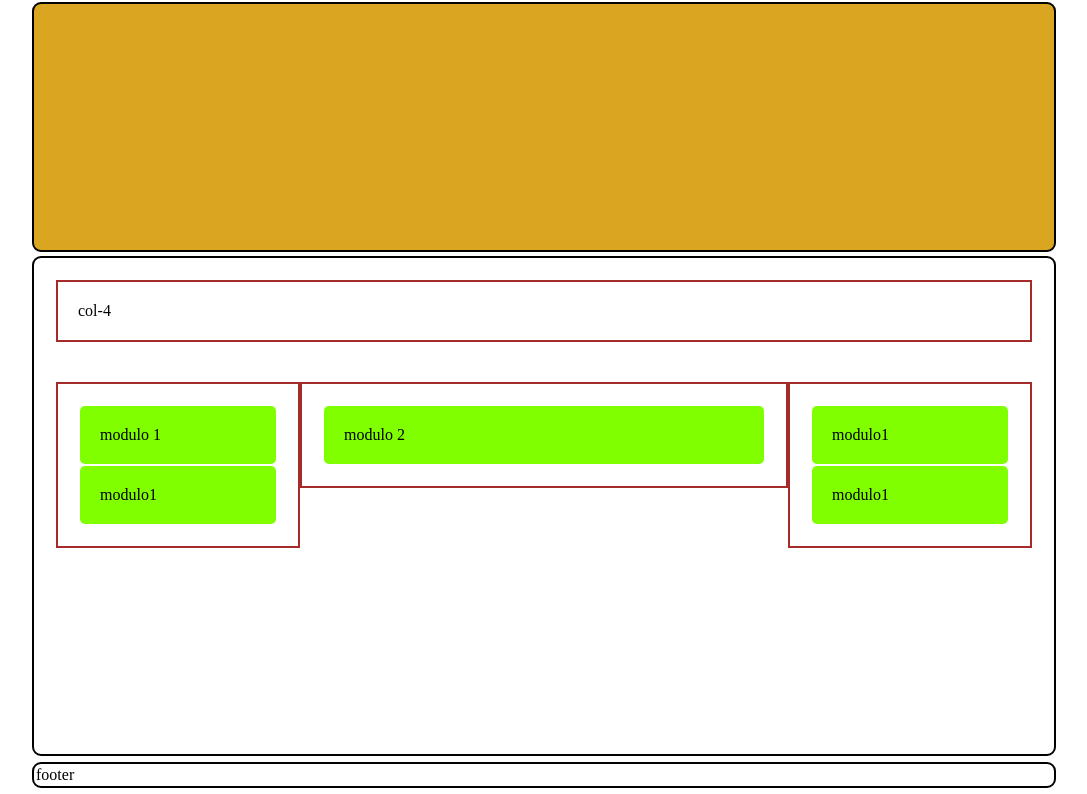
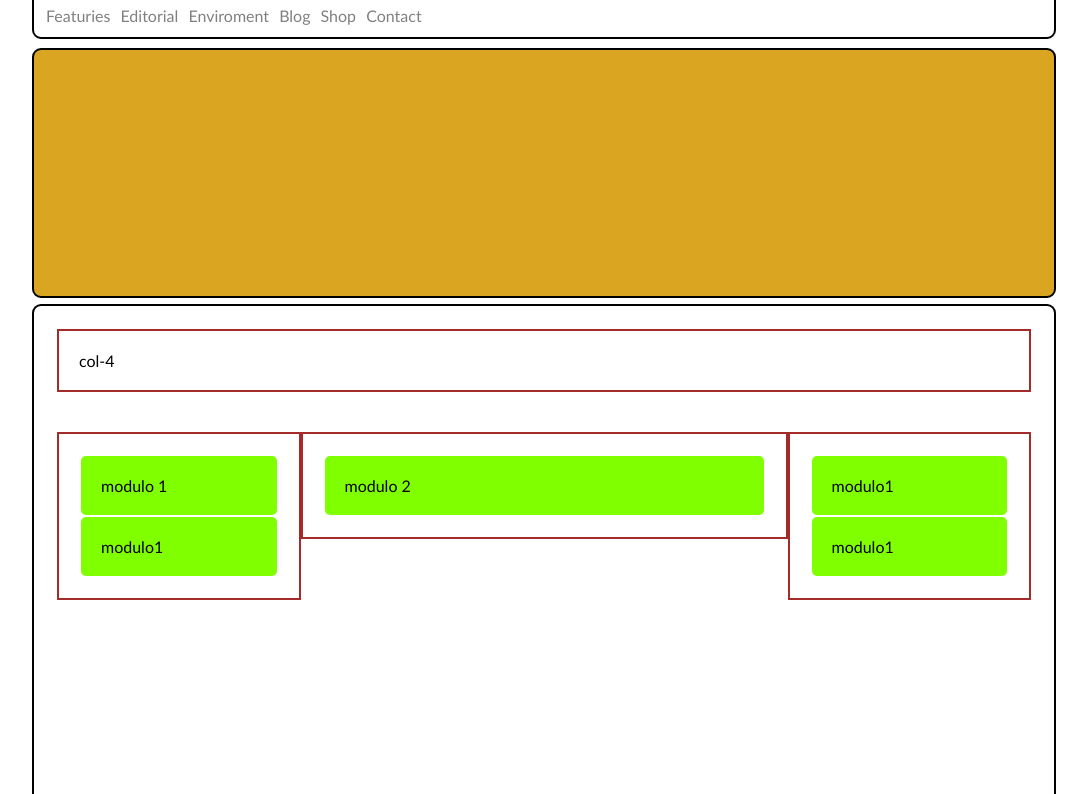
Before and after one commit to stefanom13/htmlcss-wp, a plain HTML site: page index.html in a window 1280 px wide. Shown: the part 98-892 px from the top of the page, without its empty margins (96-1183 px from the left). Drawn offline with Linux system fonts and the light colour scheme.

Commit message:
inserimento contenuto header

```diff
--- a/index.html
+++ b/index.html
@@ -16,8 +16,16 @@
             <div class="img-logo ">
                 <img src="img/logo.png" alt="logo">
             </div>
-
-
+            <nav>
+                <ul>
+                    <li>Featuries</li>
+                    <li>Editorial</li>
+                    <li>Enviroment</li>
+                    <li>Blog</li>
+                    <li>Shop</li>
+                    <li>Contact</li>
+                </ul>
+            </nav>
         </div>
     </header>
 
--- a/style.css
+++ b/style.css
@@ -2,7 +2,11 @@
 
 * {
   box-sizing: border-box;
-  padding: 2px;
+  padding: 3px;
+}
+
+body {
+  font-family: "Gill Sans", "Gill Sans MT", Calibri, "Trebuchet MS", sans-serif;
 }
 
 img {
@@ -14,6 +18,17 @@ img {
   clear: both;
 }
 
+/* .overlay{
+    content: "";
+    display: block;
+    position: absolute;
+    background-color: 0 0 0 0.4;
+    top: 0;
+    bottom: 0;
+    right: 0;
+    left: 0;
+} */
+
 /* body */
 .first {
   min-height: 80px;
@@ -22,6 +37,15 @@ img {
 .img-logo {
   width: 150px;
   height: 100%;
+}
+
+ul {
+  margin: 0;
+}
+
+li {
+  display: inline-block;
+  color: gray;
 }
 
 .container {
@@ -35,6 +59,8 @@ img {
   float: left;
   border: 2px solid brown;
 }
+
+/* main */
 
 #cont .container {
   min-height: 250px;
@@ -57,8 +83,6 @@ img {
 .debug .row {
   padding: 20px;
 }
-
-/* main */
 
 .debug .row [class^="col-"] {
   padding: 20px;
```
